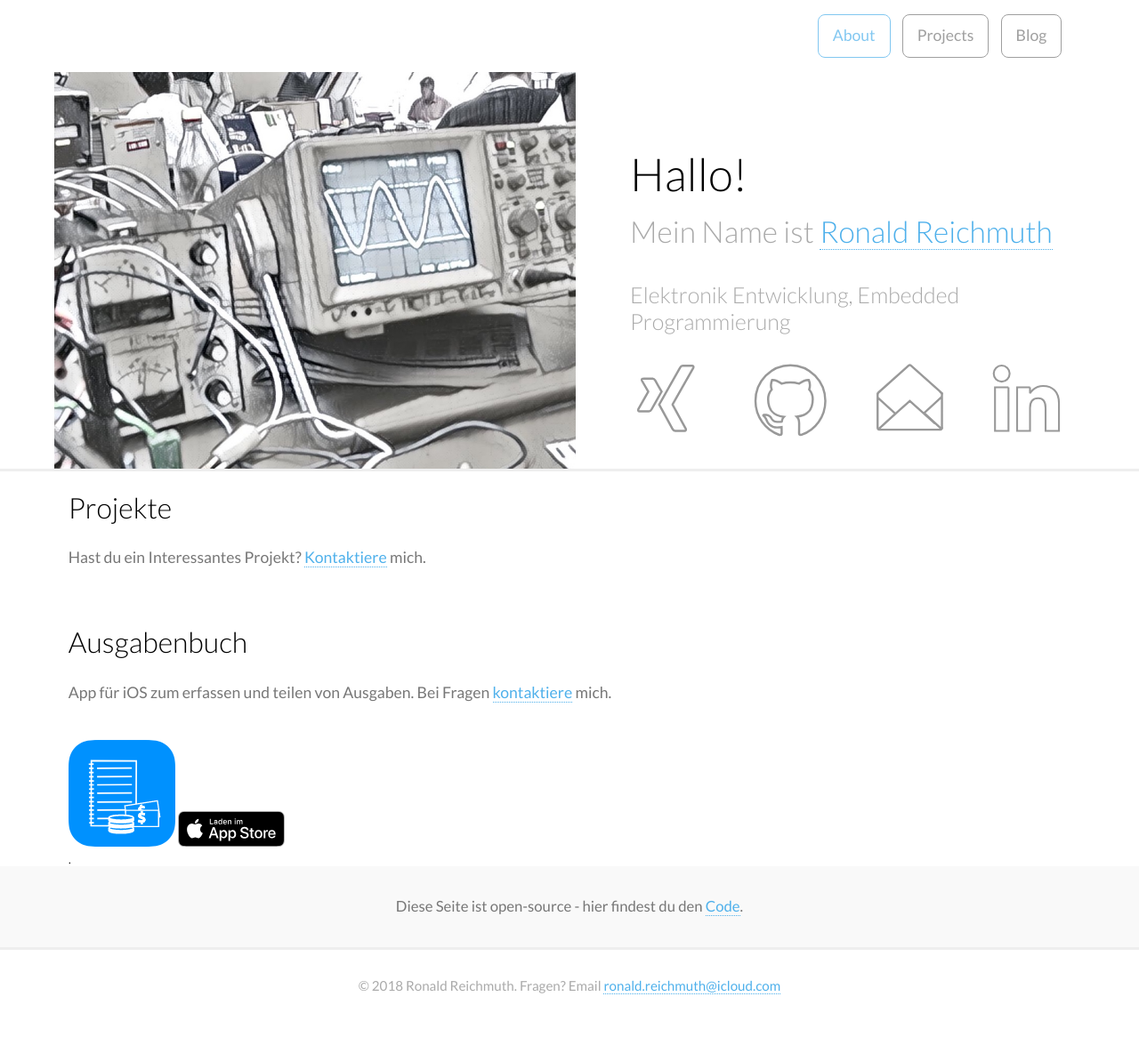
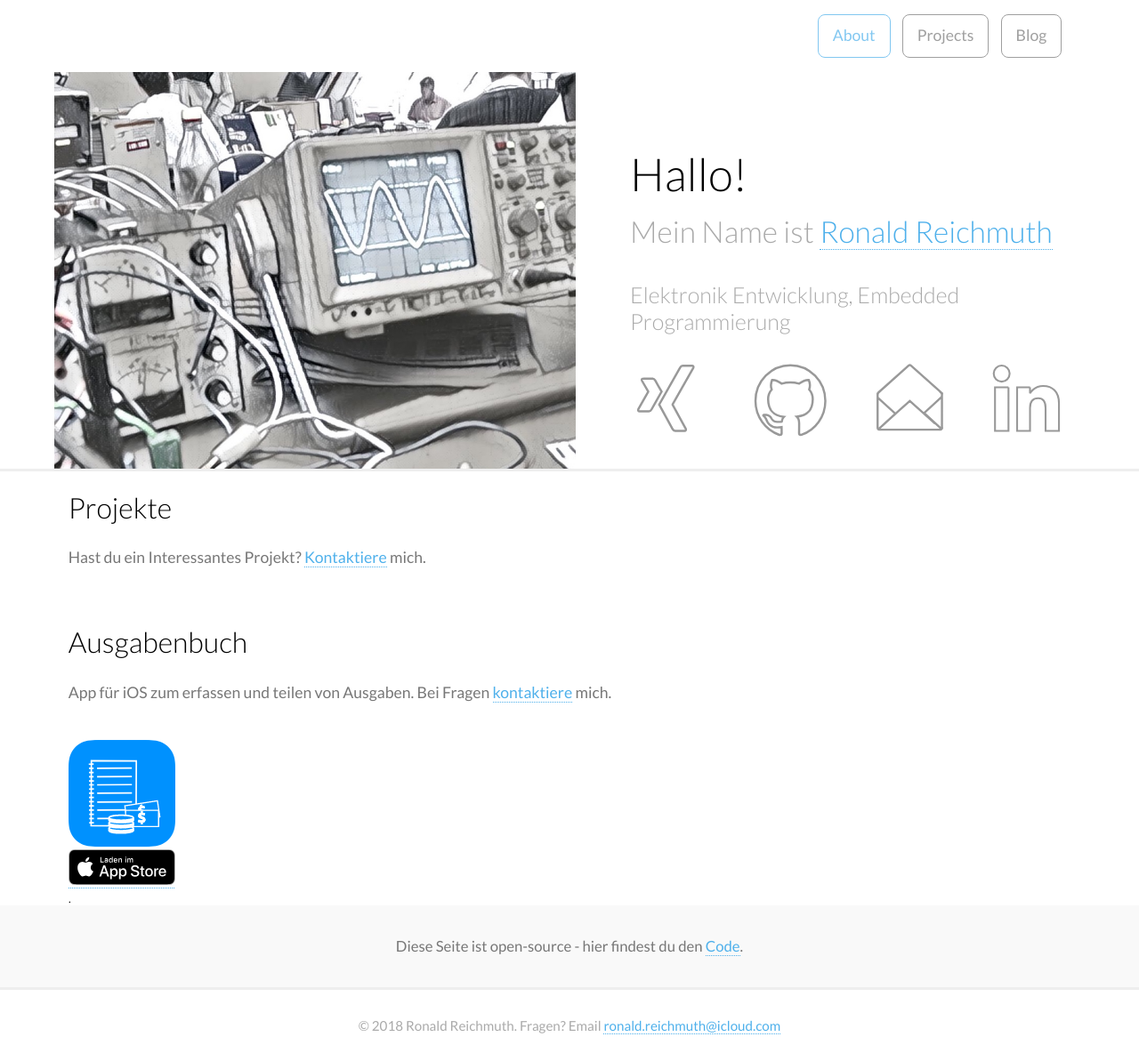
Before and after one commit to ronaldreichmuth/ronaldreichmuth.github.io, a Jekyll site: the page built from projects/index.html, in a window 1280 px wide. Shown: the whole page at 89% size. Built offline with Jekyll 4.4.1, drawn with Linux system fonts in a browser that asks for light colours; before the commit the page ends 1148 px from its top, so only the background shows below that.

Commit message:
Update index.html

```diff
--- a/projects/index.html
+++ b/projects/index.html
@@ -10,7 +10,9 @@ title: Projekte
 <p>App für iOS zum erfassen und teilen von Ausgaben. Bei Fragen <a href='/about'>kontaktiere</a> mich.</p><br>
 
 <img src="/assets/images/ausgabenbuch.png" />
-<object data="/assets/images/App_Store_Badge.svg" type="image/svg+xml"></object>
+<br>
+<a href='https://itunes.apple.com/ch/app/ausgabenbuch/id1366357145?mt=8
+'><object data="/assets/images/App_Store_Badge.svg" type="image/svg+xml"></object></a>
 <br>
 .
 <br>
```
